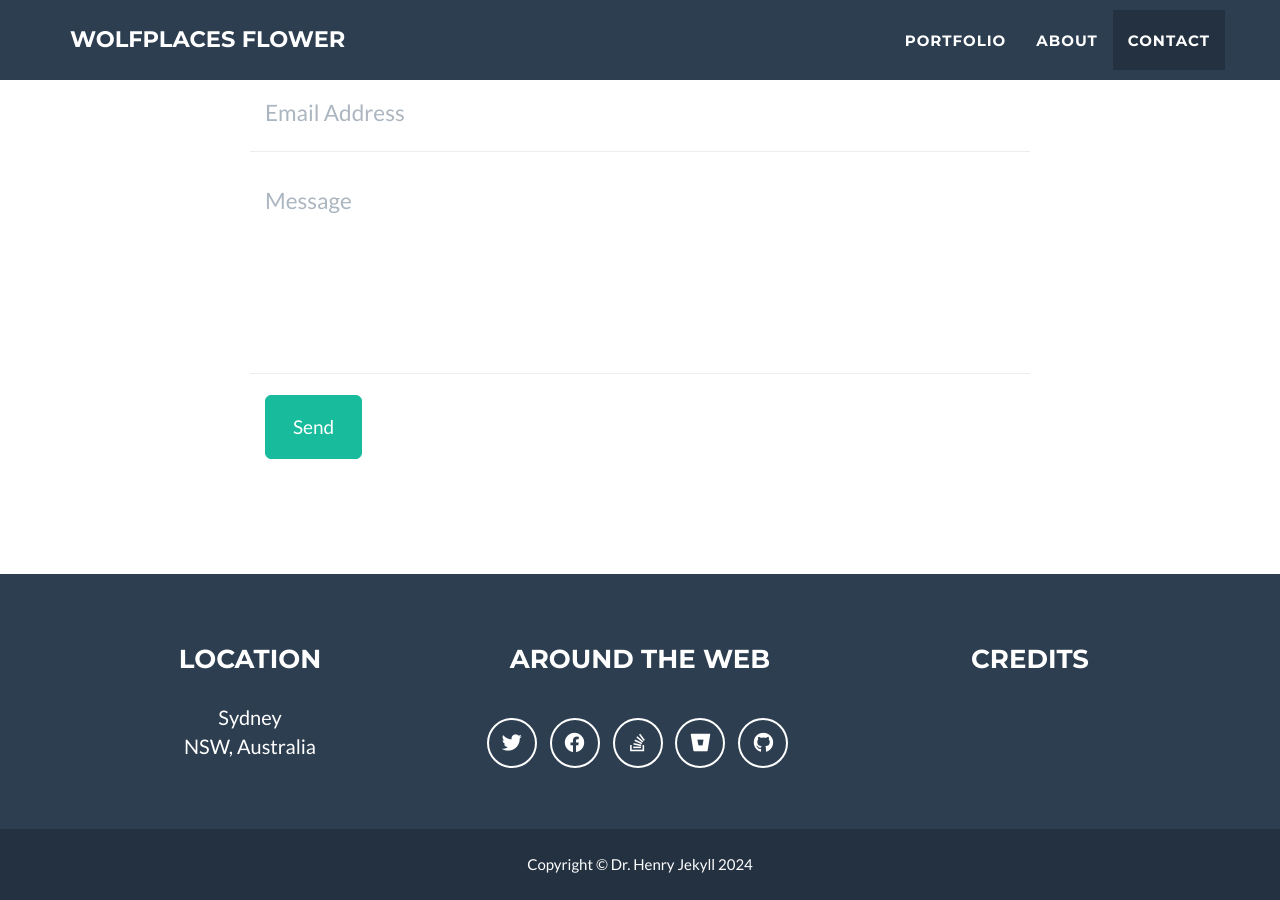
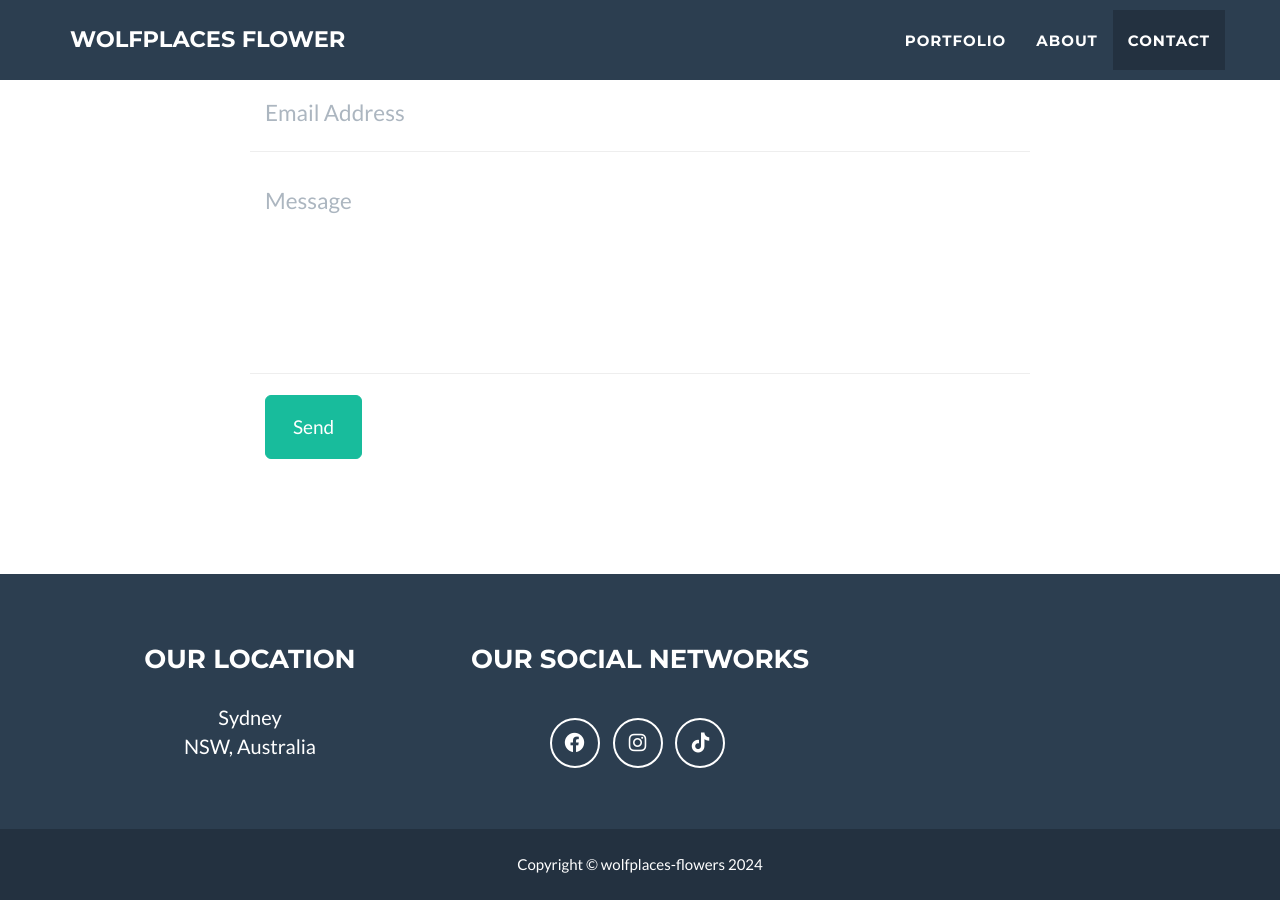
Before and after one commit to wolfplaces/wolfplaces-flower.github.io, a Jekyll site: the page built from _posts/2014-07-18-project-1.markdown, in a window 1280 px wide and 900 px high, scrolled down 2471 px. Built offline with Jekyll 4.4.1, drawn with Linux system fonts in a browser that asks for light colours.

Commit message:
ref(content): update content

```diff
--- a/_config.yml
+++ b/_config.yml
@@ -32,23 +32,19 @@ color:
 
 # Footer settings
 footer:
-  copyright: Dr. Henry Jekyll
-  location: Location
-  social: Around the Web
-  credits: Credits
+  copyright: wolfplaces-flowers
+  location: Our Location
+  social: Our Social Networks
+  #credits: Credits
 
 # Social networks usernames (many more available: google-plus, flickr, dribbble, pinterest, instagram, tumblr, linkedin, etc.)
 social:
-  - title: twitter
-    url: http://twitter.com/jekyllrb
   - title: facebook
-    url:
-  - title: stack-overflow
-    url: http://stackoverflow.com/questions/tagged/jekyll
-  - title: bitbucket
-    url: http://bitbucket.org/jekyll
-  - title: github
-    url: http://github.com/jekyll
+    url: https://www.facebook.com/wolfplacesflowers/
+  - title: instagram
+    url: https://www.instagram.com/wolfplaces_flowers
+  - title: tiktok
+    url: https://www.tiktok.com/@wolfplaces_flowers
 
 # Postal address (add as many lines as necessary)
 address:
--- a/_includes/footer.html
+++ b/_includes/footer.html
@@ -22,10 +22,10 @@
             {% endfor %}
           </ul>
         </div>
-        <div class="footer-col col-md-4">
+        <!-- <div class="footer-col col-md-4">
           <h3>{{ site.footer.credits }}</h3>
           <p>{{ site.credits }}</p>
-        </div>
+        </div> -->
       </div>
     </div>
   </div>
--- a/docs/CNAME
+++ /dev/null
@@ -1 +0,0 @@
-flowers.wolfplaces.com
```
